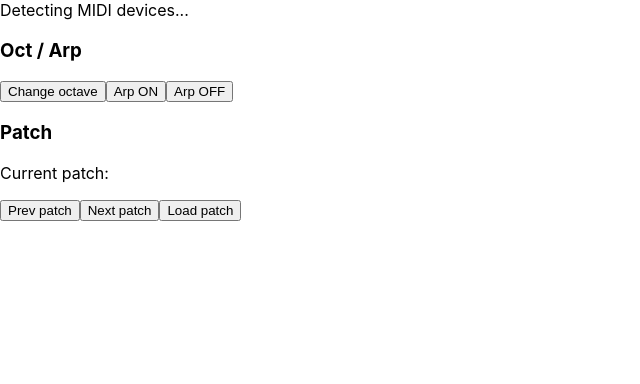
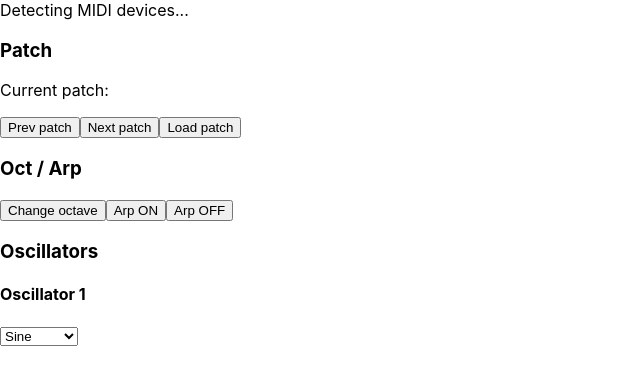
Before and after one commit to nclavaud/mininova-web-editor, a React (Create React App) app: page / in a window 1280 px wide. Shown: the top 384 px of the page, without its empty margins (0-640 px from the left). Built offline with nearby package versions, Linux system fonts and the light colour scheme.

Commit message:
Add control for OSC1 waveform

```diff
--- a/src/components/Controls.js
+++ b/src/components/Controls.js
@@ -1,6 +1,13 @@
 import React from 'react';
+import * as R from 'ramda';
 import { cc, nrpn } from '../midi';
 import { send } from '../webmidi';
+
+const waveforms = [
+  0, 'Sine',
+  1, 'Triangle',
+  2, 'Sawtooth',
+];
 
 function Controls({ currentPatch, loadPatch, output }) {
   const changeOctave = () => send(output, cc(13, 0));
@@ -8,18 +15,26 @@ function Controls({ currentPatch, loadPatch, output }) {
   const deactivateArp = () => send(output, nrpn(0, 122, 46));
   const selectPrevPatch = () => send(output, nrpn(63, 0, 0));
   const selectNextPatch = () => send(output, nrpn(63, 0, 2));
+  const selectOsc1Wave = event => send(output, cc(19, event.target.value));
 
   return (
     <div>
-      <h3>Oct / Arp</h3>
-      <button onClick={changeOctave}>Change octave</button>
-      <button onClick={activateArp}>Arp ON</button>
-      <button onClick={deactivateArp}>Arp OFF</button>
       <h3>Patch</h3>
       <p>Current patch: {currentPatch}</p>
       <button onClick={selectPrevPatch}>Prev patch</button>
       <button onClick={selectNextPatch}>Next patch</button>
       <button onClick={loadPatch}>Load patch</button>
+      <h3>Oct / Arp</h3>
+      <button onClick={changeOctave}>Change octave</button>
+      <button onClick={activateArp}>Arp ON</button>
+      <button onClick={deactivateArp}>Arp OFF</button>
+      <h3>Oscillators</h3>
+      <h4>Oscillator 1</h4>
+      <select onClick={selectOsc1Wave}>
+        {R.map(([waveform, label]) => (
+          <option key={waveform} value={waveform}>{label}</option>
+        ), R.splitEvery(2, waveforms))}
+      </select>
     </div>
   );
 }
```
